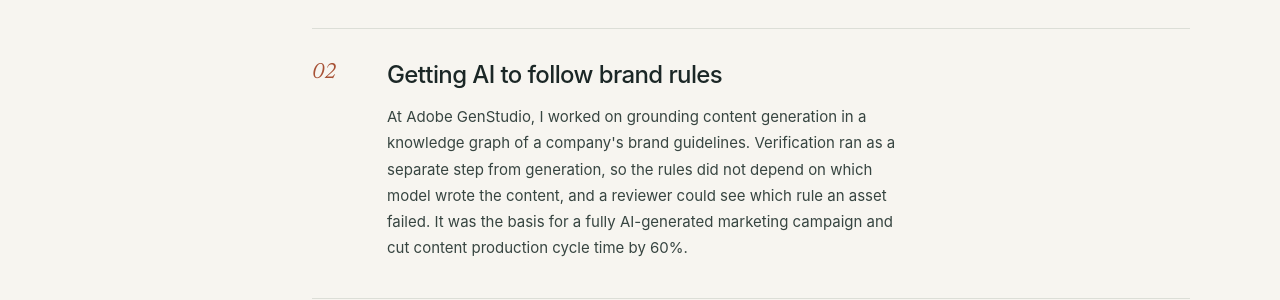
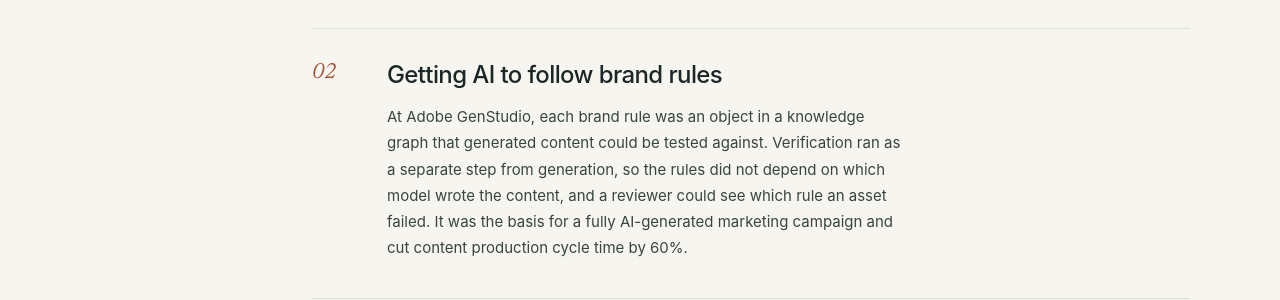
Before and after one commit to mmacha/mmacha.github.io, a Jekyll site: the page built from index.html, in a window 1280 px wide and 900 px high, scrolled down 1730 px. Shown: the part 153-453 px from the top of the window. Built offline with Jekyll 4.4.1, drawn with Linux system fonts in a browser that asks for light colours.

Commit message:
Work 02 opens on the rule-as-object mechanism instead of repeating About
Co-Authored-By: Claude Fable 5.1 <noreply@anthropic.com>

```diff
--- a/index.html
+++ b/index.html
@@ -37,7 +37,7 @@ og_type: profile
       </div></article>
       <article class="work-item"><div class="work-number">02</div><div>
         <h3>Getting AI to follow brand rules</h3>
-        <p>At Adobe GenStudio, I worked on grounding content generation in a knowledge graph of a company's brand guidelines. Verification ran as a separate step from generation, so the rules did not depend on which model wrote the content, and a reviewer could see which rule an asset failed. It was the basis for a fully AI-generated marketing campaign and cut content production cycle time by 60%.</p>
+        <p>At Adobe GenStudio, each brand rule was an object in a knowledge graph that generated content could be tested against. Verification ran as a separate step from generation, so the rules did not depend on which model wrote the content, and a reviewer could see which rule an asset failed. It was the basis for a fully AI-generated marketing campaign and cut content production cycle time by 60%.</p>
       </div></article>
       <article class="work-item"><div class="work-number">03</div><div>
         <h3>Audiences you can describe and check</h3>
```
